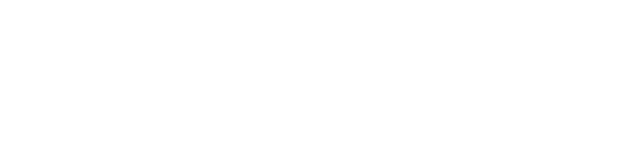
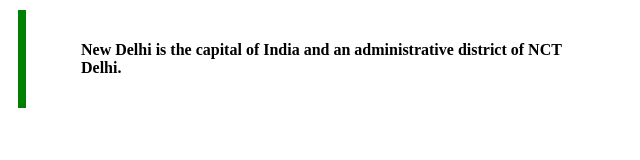
Before and after one commit to acciojob/trivia-Adanop01, a website: page main.html in a window 1280 px wide. Shown: the whole page, without its empty margins (0-640 px from the left). Drawn offline with Linux system fonts and the light colour scheme.

Commit message:
triviatask

```diff
--- a/main.html
+++ b/main.html
@@ -7,7 +7,9 @@
 </head>
 
 <body>
-	<!-- the entire body must be written by student -->
+	<div class="css">
+		<blockquote cite="https://en.wikipedia.org/wiki/New_Delhi">New Delhi is the capital of India and an administrative district of NCT Delhi.</blockquote>
+	</div>
     <script type="text/javascript" src="./script.js">
 </script>
 
--- a/styles.css
+++ b/styles.css
@@ -1,2 +1,9 @@
-
+.css{
+    max-width: 600px;
+    margin: 10px;
+    padding: 15px;
+    border-left: 8px solid green;
+    background-color: #f8fffe"";
+    font-weight: bold;
+}
 /* Your CSS Code here. */
```
